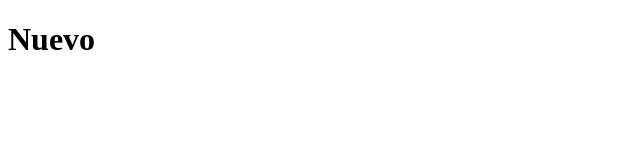
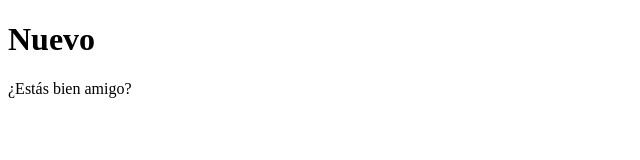
Before and after one commit to AndriuEdu/demo-repo, a plain HTML site: page andre.html in a window 1280 px wide. Shown: the whole page, without its empty margins (0-640 px from the left). Drawn offline with Linux system fonts and the light colour scheme.

Commit message:
en andre.html mejoramos

```diff
--- a/andre.html
+++ b/andre.html
@@ -7,5 +7,6 @@
 </head>
 <body>
     <h1>Nuevo</h1>
+    <p>¿Estás bien amigo?</p>
 </body>
 </html>
```
